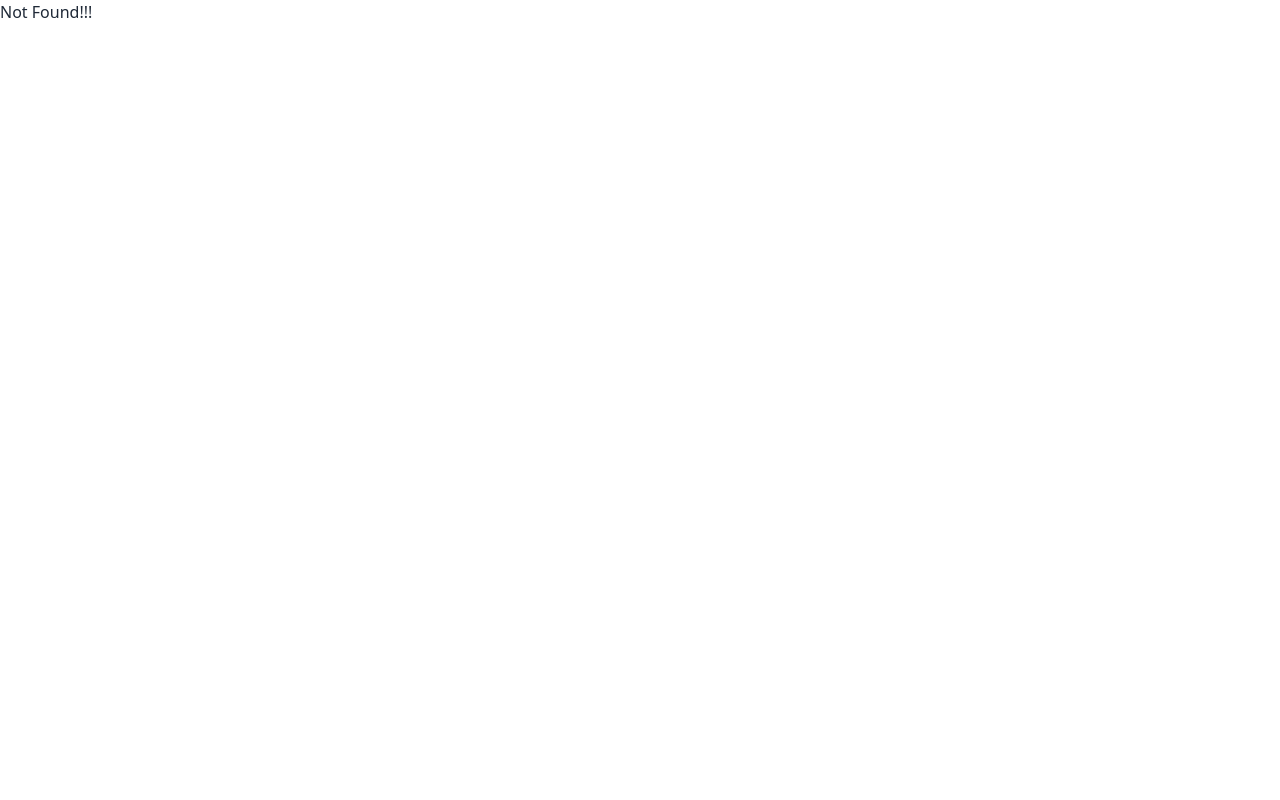
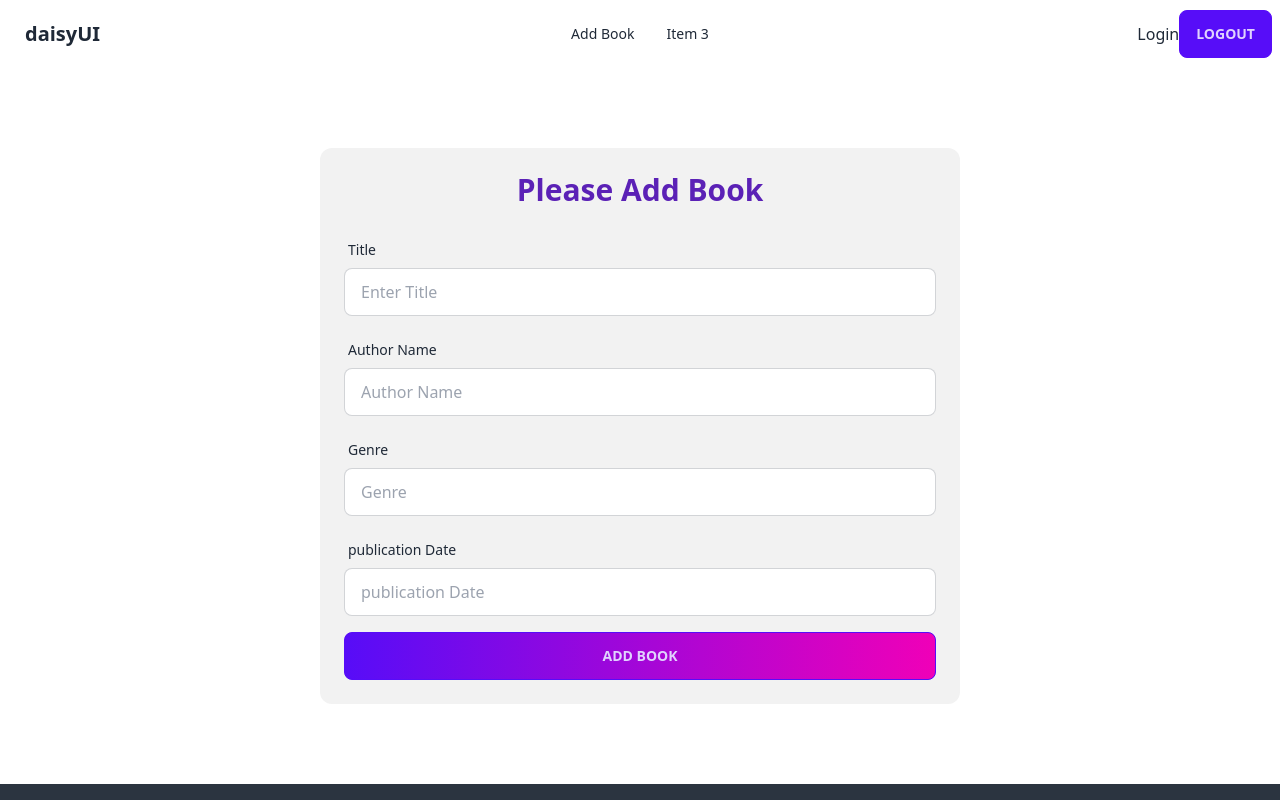
Before and after one commit to mdrasel101126/book-catalog, a React (Vite) app: page /book/edit/1 in a window 1280 px wide. Before the commit this address had no page. Shown: the top 800 px of the page. Built offline with nearby package versions, Linux system fonts and the light colour scheme; no server answers.

Commit message:
Book add page added

```diff
--- a/src/components/BookCardDetails.tsx
+++ b/src/components/BookCardDetails.tsx
@@ -1,3 +1,4 @@
+import { Link } from 'react-router-dom';
 import bookImage from '../assets/book.png';
 import { IBook } from '../types/bookTypes';
 const BookCardDetails = ({book}:IBook) => {
@@ -9,6 +10,11 @@ const BookCardDetails = ({book}:IBook) => {
            <p>Author:{book.author}</p>
            <p>Genre:{book.genre}</p>
         <p>Publication Date:{book.publicationDate}</p>
+        <div className='flex flex-row-reverse'>
+          <Link to={`/book/edit/${book._id}`}>
+          <button className='btn btn-warning text-white'>Edit Book</button></Link>
+          <button className='btn btn-error text-white mx-4'>Delete Book</button>
+        </div>
   </div>
 </div>
 );
--- a/src/components/Navbar.tsx
+++ b/src/components/Navbar.tsx
@@ -2,7 +2,7 @@ import {Link} from 'react-router-dom';
 
 const Navbar = () => {
   const links=<>
-        <li><a>Item 1</a></li>
+        <li><Link to='/add-book'>Add Book</Link></li>
         <li><a>Item 3</a></li>
   </>
     return (
--- /dev/null
+++ b/src/pages/AddBook.tsx
@@ -0,0 +1,97 @@
+import { useForm,SubmitHandler } from "react-hook-form";
+import { IBookTypes } from "../types/bookTypes";
+import { usePostBookMutation } from "../redux/features/book/bookApi";
+
+
+const AddBook = () => {
+    const [postBook,{isError,isSuccess,data}]=usePostBookMutation();
+    console.log(data);
+  const {
+    register,
+    handleSubmit,
+    formState: { errors },
+  } = useForm<IBookTypes>();
+  const onSubmit: SubmitHandler<IBookTypes> = (data) => {
+    console.log(data)
+    const options={
+        title:data.title,
+        author:data.author,
+        genre:data.genre,
+        publicationDate:data.publicationDate,
+        posterId:"64b12f823b5d320e57a3cf8c"
+    }
+    postBook(options)
+  }
+
+  return (
+    <div className="my-20">
+
+      <div className="w-11/12 md:w-3/5 lg:w-1/2 mx-auto mt-16 bg-base-200 p-6 rounded-xl">
+        <h1 className="text-3xl font-bold text-center text-violet-800 mb-6">
+          Please Add Book
+        </h1>
+        <form
+          // eslint-disable-next-line @typescript-eslint/no-misused-promises
+          onSubmit={handleSubmit(onSubmit)}
+          className="flex flex-col gap-4"
+        >
+          <div className="form-control w-full">
+            <label className="label">
+              <span className="label-text">Title</span>
+            </label>
+            <input
+              type="text"
+              placeholder="Enter Name"
+              className="input input-bordered w-full"
+              {...register("title", { required: "Title is Required" })}
+            />
+           {errors.title && <span className="text-sm text-red-500">{errors.title.message}</span>}
+          </div>
+          <div className="form-control w-full">
+            <label className="label">
+              <span className="label-text">Author Name</span>
+            </label>
+            <input
+              type="text"
+              placeholder="Author Name"
+              className="input input-bordered w-full"
+              {...register("author", { required: "Author is Required" })}
+            />
+           {errors.author && <span className="text-sm text-red-500">{errors.author.message}</span>}
+          </div>
+          <div className="form-control w-full">
+            <label className="label">
+              <span className="label-text">Genre</span>
+            </label>
+            <input
+              type="text"
+              placeholder="Genre"
+              className="input input-bordered w-full"
+              {...register("genre", { required: "Genre is Required" })}
+            />
+           {errors.genre && <span className="text-sm text-red-500">{errors.genre.message}</span>}
+          </div>
+          <div className="form-control w-full">
+            <label className="label">
+              <span className="label-text">publication Date</span>
+            </label>
+            <input
+              type="text"
+              placeholder="publication Date"
+              className="input input-bordered w-full"
+              {...register("publicationDate", { required: "Publication Date is Required" })}
+            />
+           {errors.publicationDate && <span className="text-sm text-red-500">{errors.publicationDate.message}</span>}
+          </div>
+          <input
+            className="btn btn-primary w-full bg-gradient-to-r from-primary to-secondary "
+            type="submit"
+            value="Add Book"
+          />
+        </form>
+      </div>
+    </div>
+  );
+};
+
+export default AddBook;
--- /dev/null
+++ b/src/pages/EditBook.tsx
@@ -0,0 +1,105 @@
+import { useForm,SubmitHandler } from "react-hook-form";
+import { IBookTypes } from "../types/bookTypes";
+import { useGetSingleBookQuery, usePostBookMutation } from "../redux/features/book/bookApi";
+import { useParams } from "react-router-dom";
+
+
+const EditBook = () => {
+    const {id}=useParams()
+    const {data:book,isLoading}=useGetSingleBookQuery(id)
+    console.log(book)
+    const [postBook,{isError,isSuccess,data}]=usePostBookMutation();
+    console.log(data);
+  const {
+    register,
+    handleSubmit,
+    formState: { errors },
+  } = useForm<IBookTypes>();
+  const onSubmit: SubmitHandler<IBookTypes> = (data) => {
+    console.log(data)
+    const options={
+        title:data.title,
+        author:data.author,
+        genre:data.genre,
+        publicationDate:data.publicationDate,
+        posterId:"64b12f823b5d320e57a3cf8c"
+    }
+    postBook(options)
+  }
+
+  return (
+    <div className="my-20">
+
+      <div className="w-11/12 md:w-3/5 lg:w-1/2 mx-auto mt-16 bg-base-200 p-6 rounded-xl">
+        <h1 className="text-3xl font-bold text-center text-violet-800 mb-6">
+          Please Add Book
+        </h1>
+        <form
+          // eslint-disable-next-line @typescript-eslint/no-misused-promises
+          onSubmit={handleSubmit(onSubmit)}
+          className="flex flex-col gap-4"
+        >
+          <div className="form-control w-full">
+            <label className="label">
+              <span className="label-text">Title</span>
+            </label>
+            <input
+              type="text"
+              placeholder="Enter Title"
+              defaultValue={book?.data?.book?.title}
+              className="input input-bordered w-full"
+              {...register("title", { required: "Title is Required" })}
+            />
+           {errors.title && <span className="text-sm text-red-500">{errors.title.message}</span>}
+          </div>
+          <div className="form-control w-full">
+            <label className="label">
+              <span className="label-text">Author Name</span>
+            </label>
+            <input
+              type="text"
+              placeholder="Author Name"
+              defaultValue={book?.data?.book?.author}
+              className="input input-bordered w-full"
+              {...register("author", { required: "Author is Required" })}
+            />
+           {errors.author && <span className="text-sm text-red-500">{errors.author.message}</span>}
+          </div>
+          <div className="form-control w-full">
+            <label className="label">
+              <span className="label-text">Genre</span>
+            </label>
+            <input
+              type="text"
+              placeholder="Genre"
+              defaultValue={book?.data?.book?.genre}
+              className="input input-bordered w-full"
+              {...register("genre", { required: "Genre is Required" })}
+            />
+           {errors.genre && <span className="text-sm text-red-500">{errors.genre.message}</span>}
+          </div>
+          <div className="form-control w-full">
+            <label className="label">
+              <span className="label-text">publication Date</span>
+            </label>
+            <input
+              type="text"
+              placeholder="publication Date"
+              defaultValue={book?.data?.book?.publicationDate}
+              className="input input-bordered w-full"
+              {...register("publicationDate", { required: "Publication Date is Required" })}
+            />
+           {errors.publicationDate && <span className="text-sm text-red-500">{errors.publicationDate.message}</span>}
+          </div>
+          <input
+            className="btn btn-primary w-full bg-gradient-to-r from-primary to-secondary "
+            type="submit"
+            value="Add Book"
+          />
+        </form>
+      </div>
+    </div>
+  );
+};
+
+export default EditBook;
--- a/src/pages/Signup.tsx
+++ b/src/pages/Signup.tsx
@@ -39,7 +39,7 @@ const Signup = () => {
               <span className="label-text">Name</span>
             </label>
             <input
-              type="name"
+              type="text"
               placeholder="Enter Name"
               className="input input-bordered w-full"
               {...register("name", { required: "Name is Required" })}
--- a/src/redux/features/book/bookApi.ts
+++ b/src/redux/features/book/bookApi.ts
@@ -2,6 +2,13 @@ import { bookCatalogApi } from "../../api/apiSlice";
 
 const bookApi = bookCatalogApi.injectEndpoints({
   endpoints: (builder) => ({
+    postBook: builder.mutation({
+      query: (data) => ({
+        url: "/books/create-book",
+        method: "POST",
+        body: data,
+      }),
+    }),
     getBooks: builder.query({
       query: () => "/books",
     }),
@@ -12,4 +19,5 @@ const bookApi = bookCatalogApi.injectEndpoints({
   }),
 });
 
-export const { useGetBooksQuery, useGetSingleBookQuery } = bookApi;
+export const { useGetBooksQuery, useGetSingleBookQuery, usePostBookMutation } =
+  bookApi;
--- a/src/types/bookTypes.ts
+++ b/src/types/bookTypes.ts
@@ -17,3 +17,7 @@ export type IBooksResponse = {
   message: string;
   data: IBook[];
 };
+
+export type IProductId = {
+  id: string;
+};
```
Also changed, not shown: src/routes/routes.tsx (+10 -0 lines).
